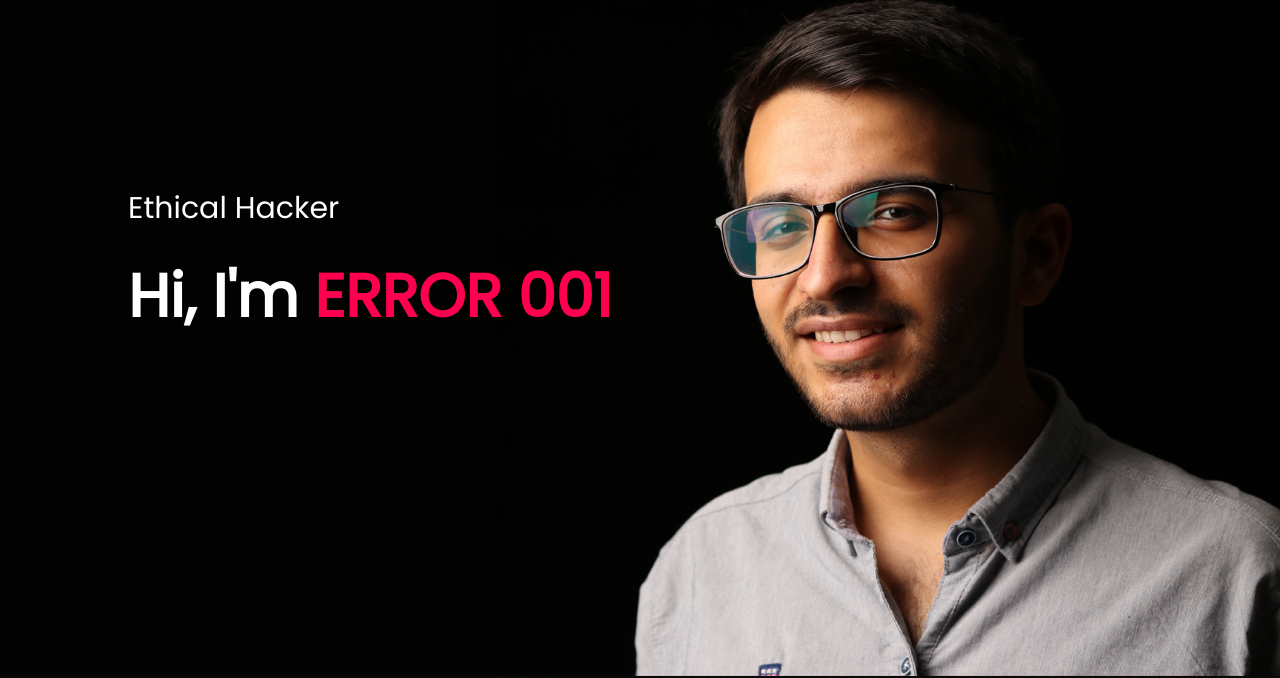
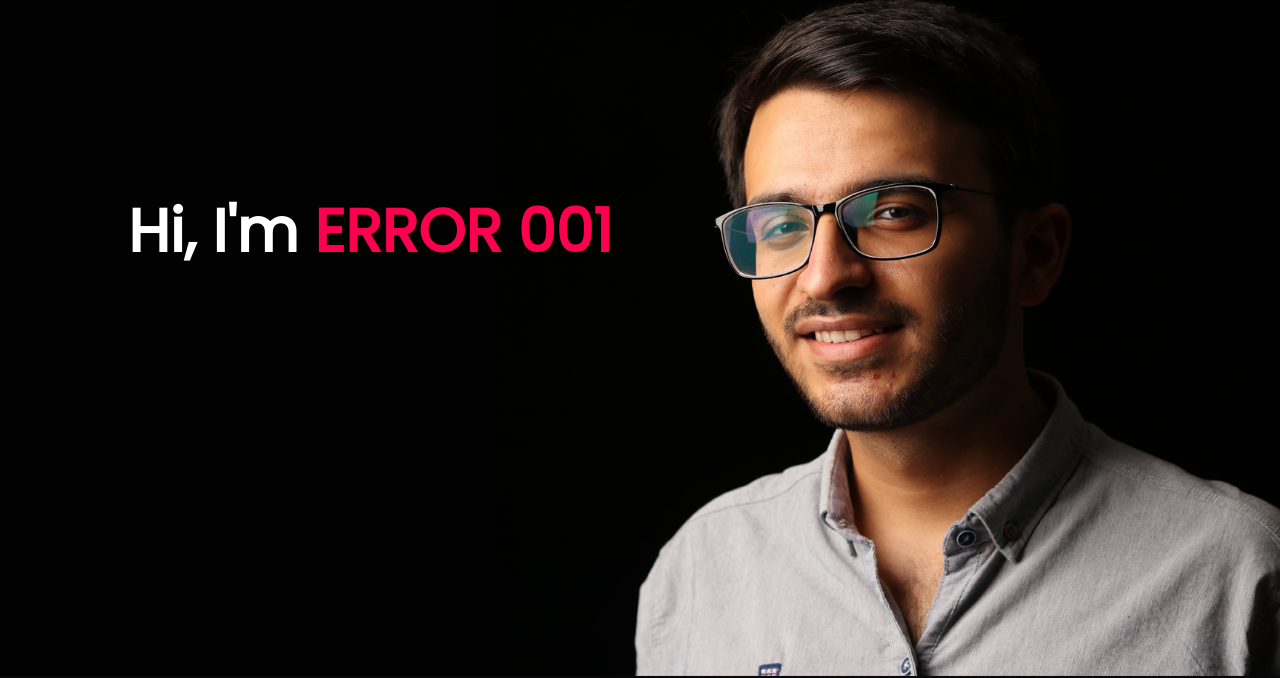
Before and after one commit to error001789/error001789.github.io, a plain HTML site: page index.html in a window 1280 px wide. Shown: the part 124-802 px from the top of the page. Drawn offline with Linux system fonts and the light colour scheme.

Commit message:
Update index.html

```diff
--- a/index.html
+++ b/index.html
@@ -24,7 +24,7 @@
 
             </nav>
             <div class="header-text">
-                <p>Ethical Hacker</p>
+
                 <h1>Hi, I'm <span>ERROR 001 </span></h1>
             </div>
         </div>
```
